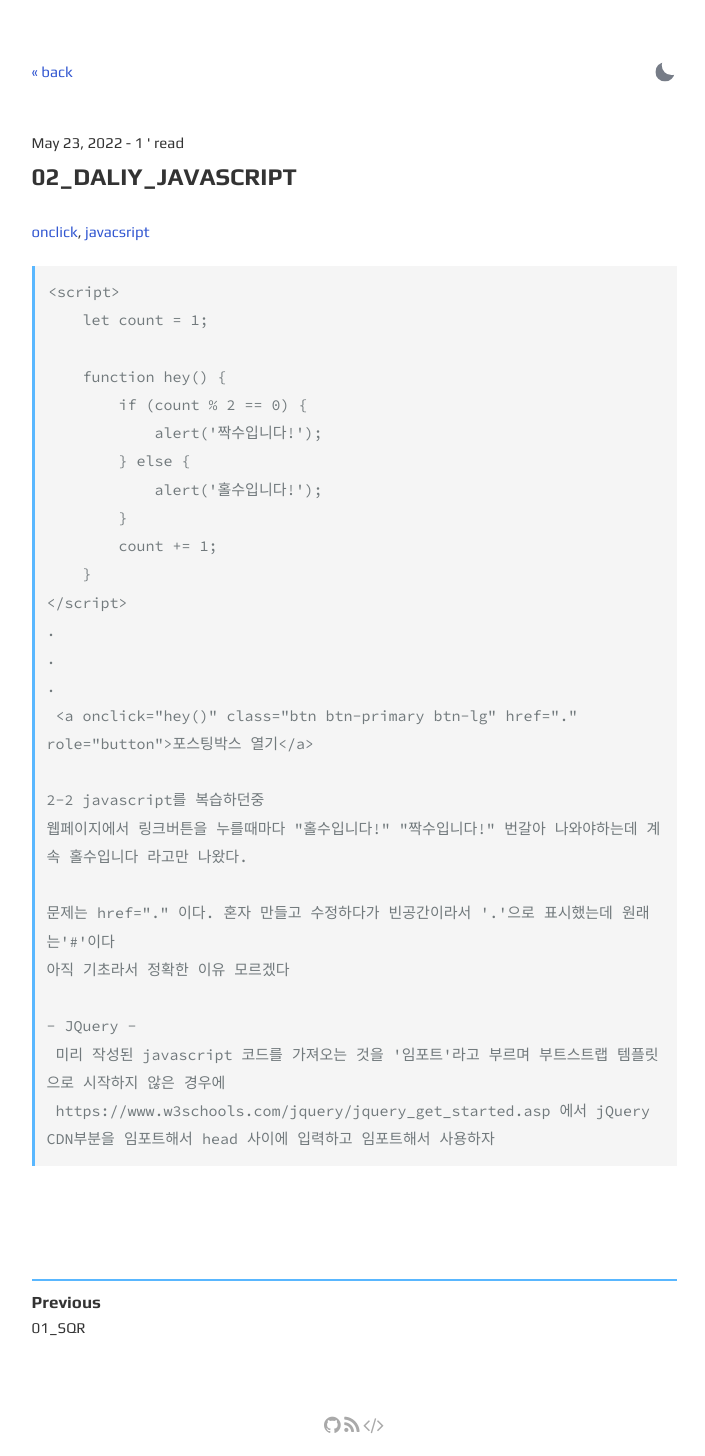
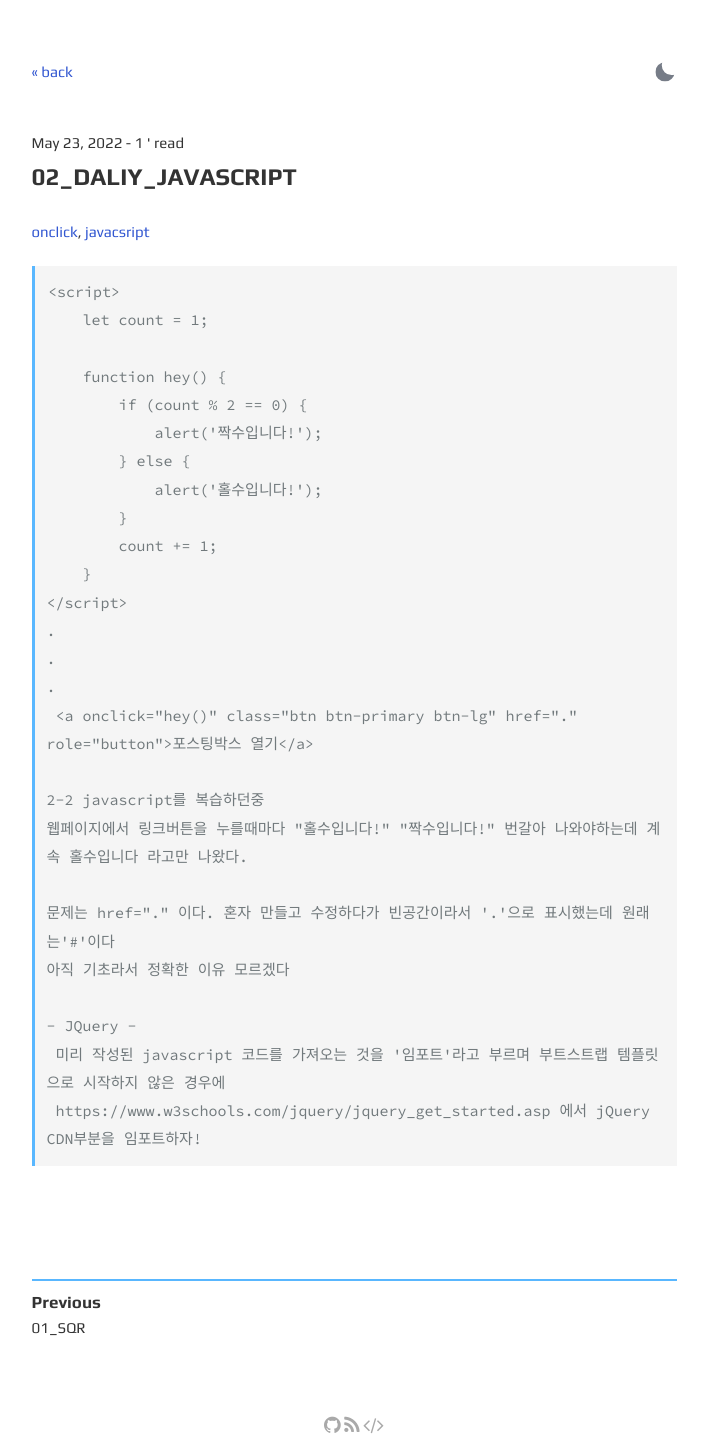
Before and after one commit to k-sub-git/younggunkim.github.io, a Jekyll site: the page built from _posts/2022-05-23-02_Daily_01.md, in a window 1280 px wide. Shown: the whole page, without its empty margins (286-991 px from the left). Built offline with Jekyll 4.4.1, drawn with Linux system fonts in a browser that asks for light colours; comment, search, counter and statistics services are not loaded.

Commit message:
Update 2022-05-23-02_Daily_01.md

```diff
--- a/_posts/2022-05-23-02_Daily_01.md
+++ b/_posts/2022-05-23-02_Daily_01.md
@@ -29,4 +29,4 @@ tags: onclick javacsript
 
     - JQuery -
      미리 작성된 javascript 코드를 가져오는 것을 '임포트'라고 부르며 부트스트랩 템플릿으로 시작하지 않은 경우에
-     https://www.w3schools.com/jquery/jquery_get_started.asp 에서 jQuery CDN부분을 임포트해서 head 사이에 입력하고 임포트해서 사용하자
+     https://www.w3schools.com/jquery/jquery_get_started.asp 에서 jQuery CDN부분을 임포트하자!
```
